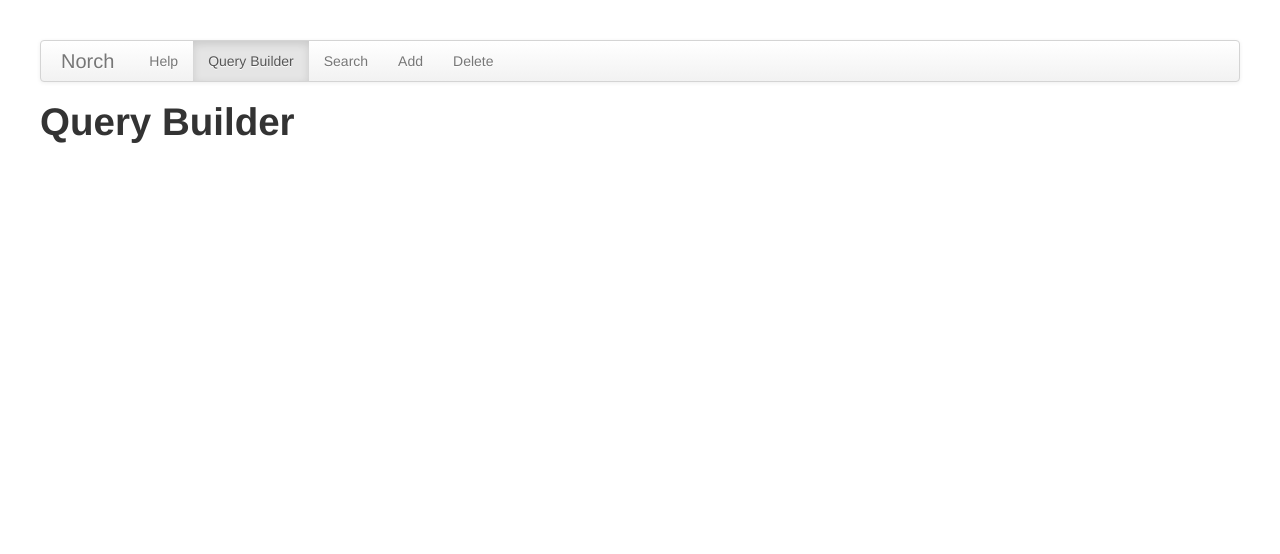
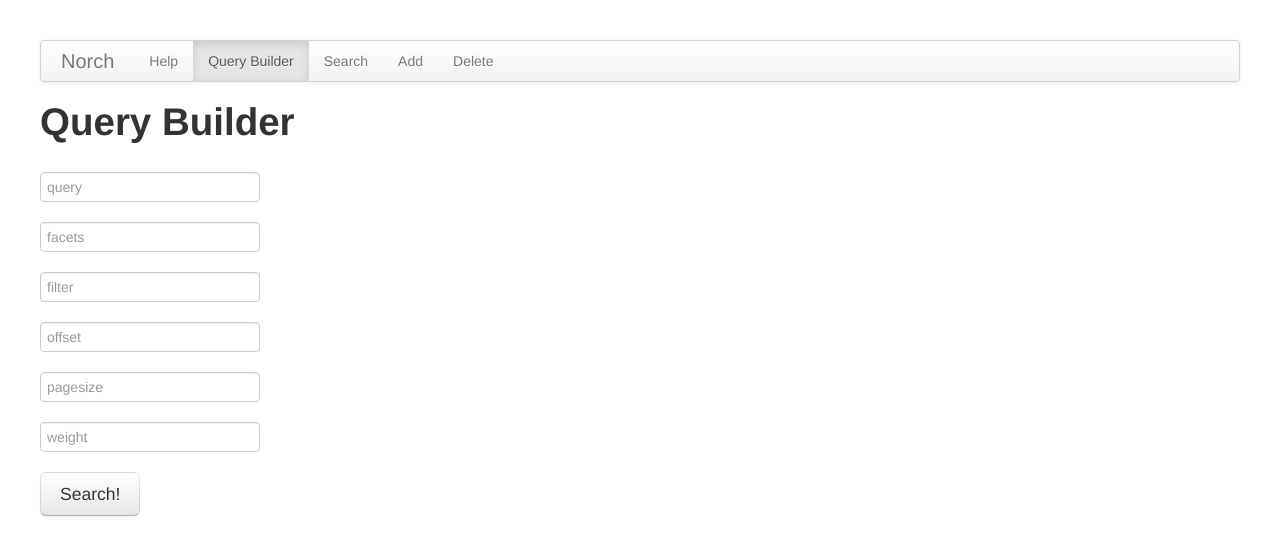
Before and after one commit to fergiemcdowall/norch, a website: page public/querybuilder.html in a window 1280 px wide. Drawn offline with Linux system fonts and the light colour scheme.

Commit message:
som GUI development

```diff
--- a/norch-server.js
+++ b/norch-server.js
@@ -63,6 +63,7 @@
   }
   //&filter[topics][]=cocoa&filter[places][]=usa
   if (req.query['filter']) {
+    debugger;
     q['filter'] = req.query.filter;
   }
   console.log(q);
--- a/public/querybuilder.html
+++ b/public/querybuilder.html
@@ -25,9 +25,39 @@
   <h1>Query Builder</h1>
   <br>
 
+  <form action="/search" method="GET" id="qbform">
+    <p>
+      <input type="text" placeholder="query" name="q" value="">
+    </p>
+    <p>
+      <input type="text" placeholder="facets" name="facets" value="">
+    </p>
+    <p>
+      <input type="text" placeholder="filter" name="filter" value="">
+    </p>
+    <p>
+      <input type="text" placeholder="offset" name="offset" value="">
+    </p>
+    <p>
+      <input type="text" placeholder="pagesize" name="pagesize" value="">
+    </p>
+    <p>
+      <input type="text" placeholder="weight" name="weight" value="">
+    </p>
+    <button type="submit" class="btn btn-large">Search!</button>
+  </form>
+
+
   <script src="js/libs/jquery-1.9.1.js"></script>
-  <script src="js/libs/handlebars-1.0.0-rc.4.js"></script>
-  <script src="js/app.js"></script>
+  <script>
+    $('#qbform').submit(function() {
+      $(this).find('input').each(function(index) {
+        if($(this).val().length == 0) {
+          $(this).attr('disabled', true);
+        }
+      });
+    });
+  </script>
 
 </body>
 </html>
```
Also changed, not shown: public/search.html (+1 -1 lines).
